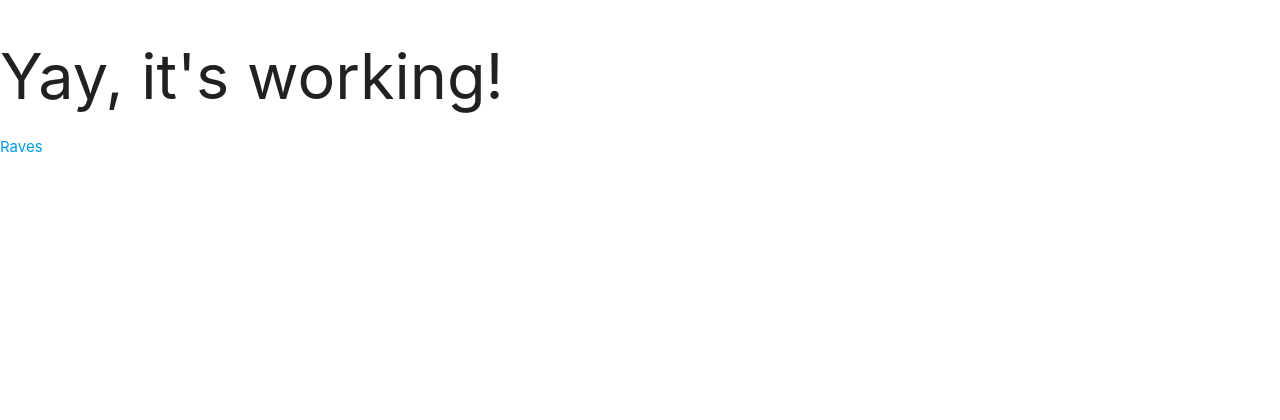
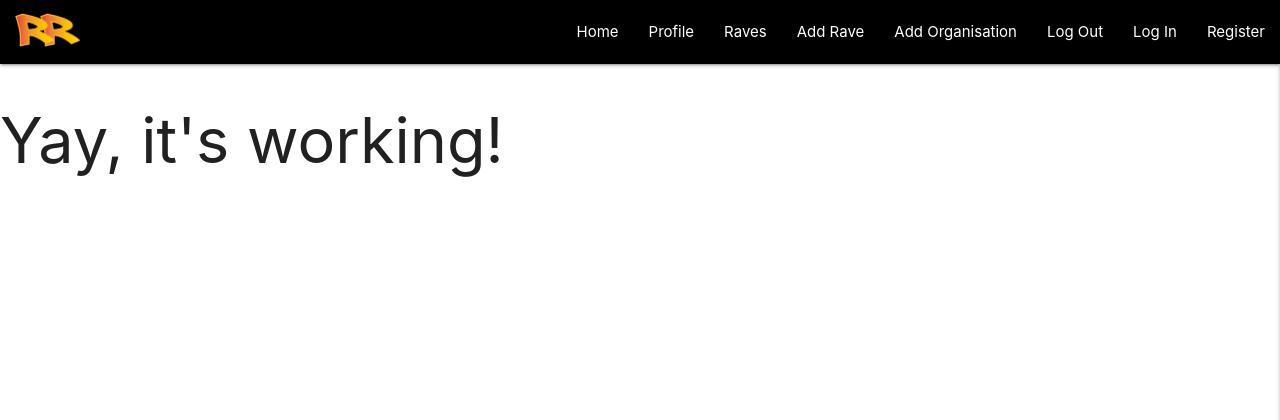
Before and after one commit to jamie2210/CI_MS3_RR, a Flask app: page / in a window 1280 px wide. Shown: the top 420 px of the page. Run offline with Flask 3, Linux system fonts and the light colour scheme; some libraries are stand-ins or nearby versions.

Commit message:
Feat: Add Navbar and Sidenav and styling

```diff
--- a/rave_reviews/static/css/style.css
+++ b/rave_reviews/static/css/style.css
@@ -0,0 +1,38 @@
+/* ---------------------------------- Nav Bar */
+
+.rr-nav {
+    background-color: black;
+}
+
+.sidenav li>a {
+    color: white;
+}
+
+.nav-link:hover {
+    color: #f9b233;
+    transform: translateY(-2px);
+    transition: all 0.3s ease-in-out;
+}
+
+.rr-logo {
+    height: 40px;
+    width: auto;
+    margin-left: 15px;
+    position: absolute;
+    top: 15%;
+}
+
+.rr-logo:hover {
+    transform: translateY(-2px);
+    transition: all 0.3s ease-in-out;
+}
+
+.collapse-title {
+    color: #f9b233;
+}
+
+.burger:hover {
+    color: #f9b233;
+    transform: translateY(-2px);
+    transition: all 0.3s ease-in-out;
+}
--- a/rave_reviews/static/js/script.js
+++ b/rave_reviews/static/js/script.js
@@ -0,0 +1,3 @@
+$(document).ready(function(){
+    $('.sidenav').sidenav({edge: "right"});
+  });
--- a/rave_reviews/templates/base.html
+++ b/rave_reviews/templates/base.html
@@ -9,8 +9,6 @@
     <meta name="keywords"
           content="raves, rave reviews, raving, drum and bass, jungle, dnb, clubbing">
     <meta name="author" content="Jamie Letts">
-    <!-- Font Awesome -->
-    <script src="https://kit.fontawesome.com/177beb570f.js" crossorigin="anonymous" type="text/css"></script>
     <!-- Materialize -->
     <link rel="stylesheet" href="https://cdnjs.cloudflare.com/ajax/libs/materialize/1.0.0/css/materialize.min.css" type="text/css">
     <link rel="icon" type="image/png" sizes="32x32" href="{{ url_for('static', filename='images/favicon.png') }}">
@@ -21,6 +19,39 @@
 </head>
 <body>
 
+    <header>
+        <!-- top navbar -->
+        <nav>
+            <div class="nav-wrapper rr-nav">
+                <a href="{{ url_for('index.home')}}"><img src="{{ url_for('static', filename='images/favicon.png') }}" class="rr-logo"></a>
+                <a href="#" data-target="mobile-demo" class="sidenav-trigger right"><i class="fa-solid fa-bars burger"></i></a>
+                <ul class="right hide-on-med-and-down">
+                    <li><a href="{{ url_for('index.home')}}" class="nav-link">Home</a></li>
+                    <li><a href="#" class="nav-link">Profile</a></li>
+                    <li><a href="{{ url_for('raves.get_raves') }}" class="nav-link">Raves</a></li>
+                    <li><a href="#" class="nav-link">Add Rave</a></li>
+                    <li><a href="#" class="nav-link">Add Organisation</a></li>
+                    <li><a href="#" class="nav-link">Log Out</a></li>
+                    <li><a href="#" class="nav-link">Log In</a></li>
+                    <li><a href="#" class="nav-link">Register</a></li>
+                </ul>
+            </div>
+        </nav>
+        <!-- side navbar -->
+        <ul class="sidenav rr-nav" id="mobile-demo">
+            <li><h4 class="center-align collapse-title">Rave Reviews</h4></li>
+            <li><a href="{{ url_for('index.home')}}" class="nav-link">Home</a></li>
+            <li><a href="#" class="nav-link">Profile</a></li>
+            <li><a href="{{ url_for('raves.get_raves') }}" class="nav-link">Raves</a></li>
+            <li><a href="#" class="nav-link">Add Rave</a></li>
+            <li><a href="#" class="nav-link">Add Organisation</a></li>
+            <li><a href="#" class="nav-link">Log Out</a></li>
+            <li><a href="#" class="nav-link">Log In</a></li>
+            <li><a href="#" class="nav-link">Register</a></li>
+        </ul>
+
+    </header>
+
     {% block content %}
     {% endblock %}
 
@@ -30,6 +61,8 @@
     </script>
     <!-- Materialize Js -->
     <script src="https://cdnjs.cloudflare.com/ajax/libs/materialize/1.0.0/js/materialize.min.js"></script>
+    <!-- Font Awesome -->
+    <script src="https://kit.fontawesome.com/177beb570f.js" crossorigin="anonymous"></script>
     <!-- indexjs-->
     <script src="{{ url_for('static', filename='js/script.js') }}"></script>
     {% block scripts %}
--- a/rave_reviews/templates/index.html
+++ b/rave_reviews/templates/index.html
@@ -2,7 +2,7 @@
 {% block content %}
 
     <h1>Yay, it's working!</h1>
-    <a href="{{ url_for('raves.get_raves') }}">Raves</a>
+
 
 
 {% endblock %}
```
